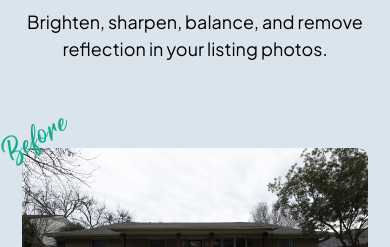
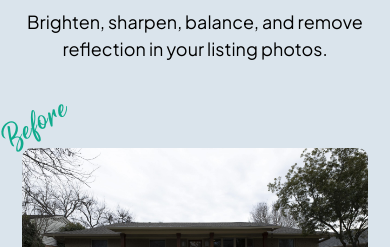
Before and after one commit to dev-rashidul/Decoria-Staging, a plain HTML site: page portfolio.html in a window 390 px wide. Shown: the part 597-844 px from the top of the page. Drawn offline with Linux system fonts and the light colour scheme; a web font is replaced by a local one.

Commit message:
Final Commit

```diff
--- a/assets/css/style.css
+++ b/assets/css/style.css
@@ -1312,7 +1312,7 @@ Portfolio Page CSS
   }
 
   .before-badge {
-    top: 24%;
+    top: 22.5%;
     left: -15px;
     padding-top: 20px;
   }
```
